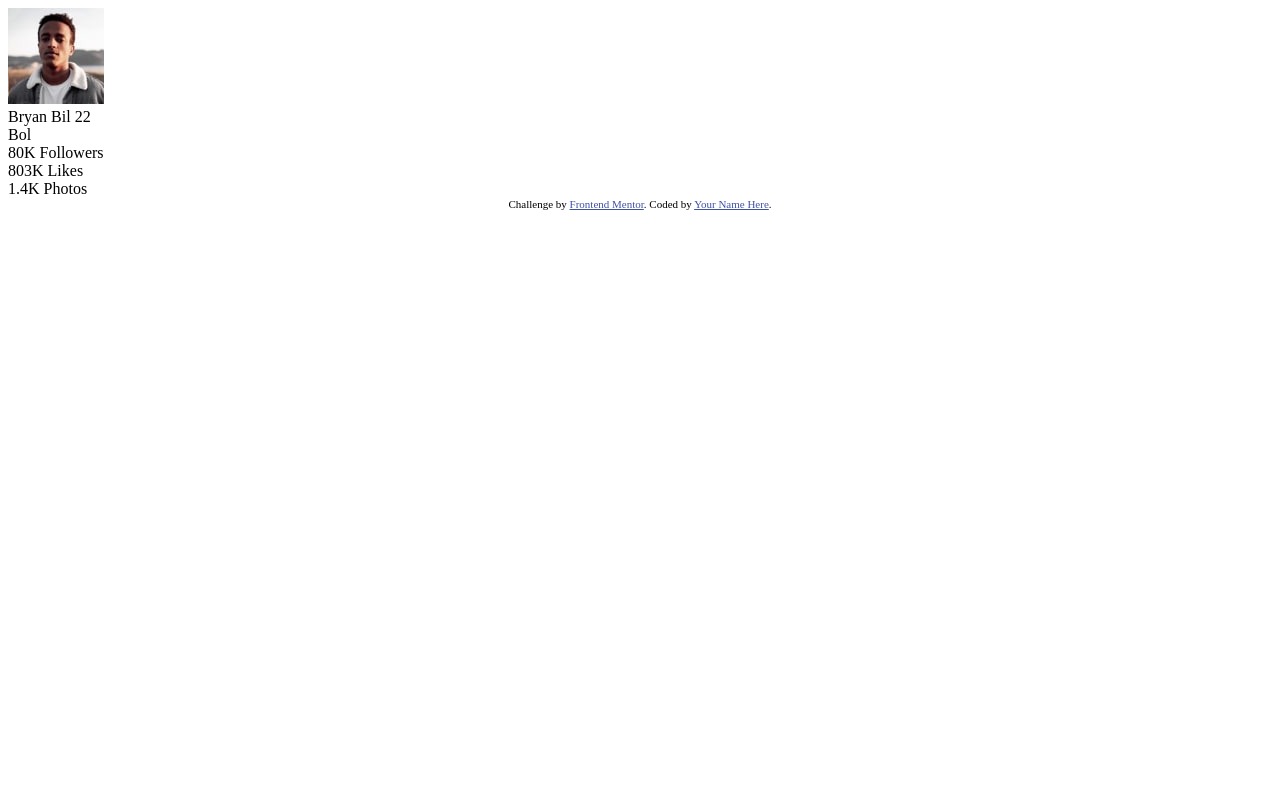
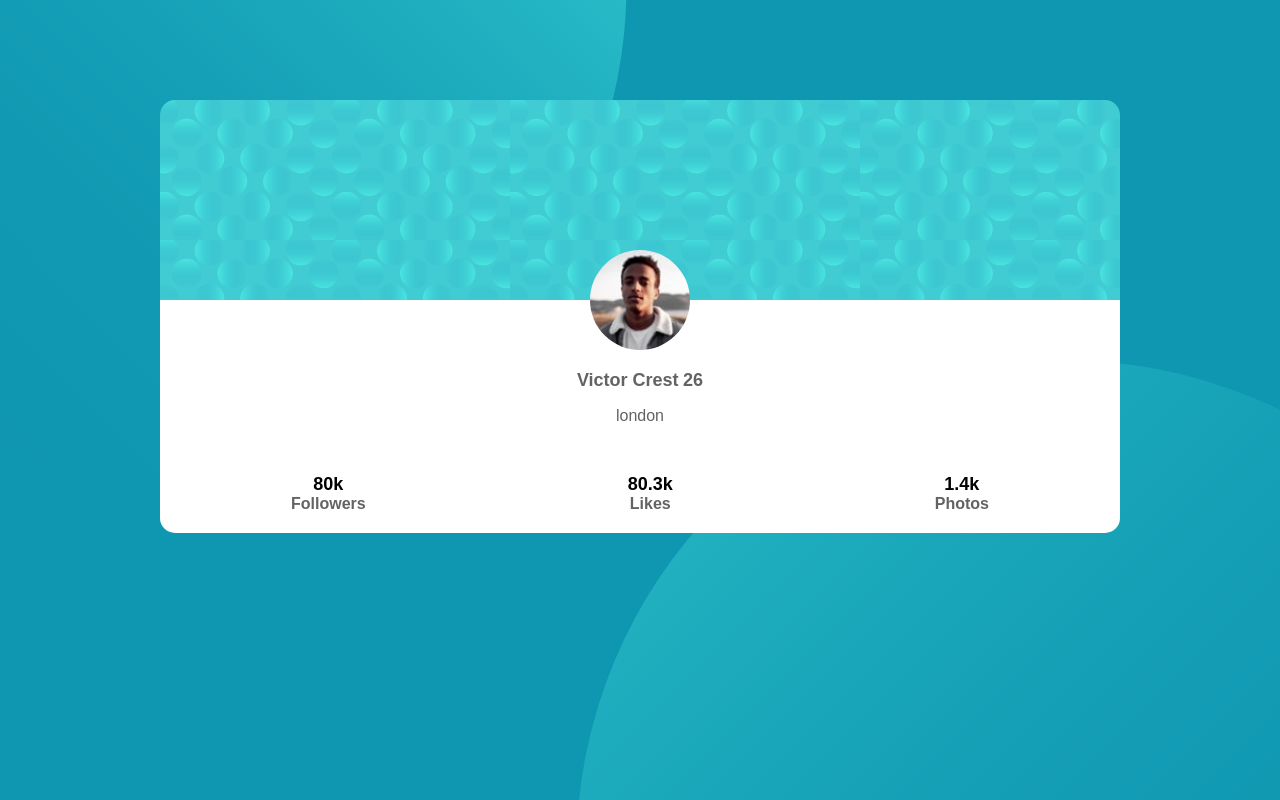
Before and after one commit to bryanby76/profile-card-component-2022, a plain HTML site: page index.html in a window 1280 px wide. Drawn offline with Linux system fonts and the light colour scheme.

Commit message:
final component

```diff
--- a/index.html
+++ b/index.html
@@ -5,10 +5,7 @@
   <meta name="viewport" content="width=device-width, initial-scale=1.0"> <!-- displays site properly based on user's device -->
 
   <link rel="icon" type="image/png" sizes="32x32" href="./images/favicon-32x32.png">
-  <link rel="preconnect" href="https://fonts.googleapis.com">
-<link rel="preconnect" href="https://fonts.gstatic.com" crossorigin>
-<link href="https://fonts.googleapis.com/css2?family=Kumbh+Sans:wght@400;700&display=swap" rel="stylesheet">
-<link rel="stylesheet" href="./style.css">
+  <link rel="stylesheet" href="./styles.css"/>
   <title>Frontend Mentor | Profile card component</title>
 
   <!-- Feel free to remove these styles or customise in your own stylesheet 👍 -->
@@ -18,37 +15,39 @@
   </style>
 </head>
 <body>
+
+    <div class="conteiner">
     <section class="main">
       <div class="background"></div>
       <div class="data">
         <div class="image-profile">
-        <img src="./images/image-victor.jpg" alt="Victor's pic" />
+          <img src="./images/image-victor.jpg" alt="Victor's picture">
+        </div>
+        <div class="data_details">
+          <span>Victor Crest</span>
+          <span>26</span>
+        </div>
+        <div class="data_details1">
+          <span>london</span>
+        </div>
+        <div></div>
+      </div>
+    </section>
+
+      <footer>
+        <div>
+          <span class="subtitle">80k</span>
+          <span class="letters">Followers </span>
         </div>
         <div>
-        <span>Bryan Bil</span>
-        <span>22</span>
-      </div>
-      <span>Bol</span>
-    </div>
-  </section>
-  <footer>
-    <div>
-      <span class="subtitle">80K</span>
-      <span class="letters">Followers</span>
-    </div>
-    <div>
-      <span class="subtitle">803K</span>
+          <span class="subtitle">80.3k</span>
           <span class="letters">Likes</span>
         </div>
         <div>
-      <span class="subtitle">1.4K</span>
-      <span class="letters">  Photos</span>
+          <span class="subtitle">1.4k</span>
+          <span class="letters">Photos</span>
         </div>
       </footer>
-
-  <div class="attribution">
-    Challenge by <a href="https://www.frontendmentor.io?ref=challenge" target="_blank">Frontend Mentor</a>.
-    Coded by <a href="#">Your Name Here</a>.
     </div>
     </body>
 </html>
--- a/styles.css
+++ b/styles.css
@@ -1,33 +1,72 @@
-:root{
-    --Darkcyan: hsl(185, 75%, 39%);
---VeryDarkDesaturatedBlue: hsl(229, 23%, 23%);
---DarkGrayishBlue: hsl(227, 10%, 46%);
---darkGray: hsl(0,0%,59%);
---fontSize: 18px;
+:root {
+    --DarkCyan:  hsl(185,75%,39%);
+    --veryDarkDesatured: blue: hsl(185,75%,39%);
+    --DarkGrayishBlue: hsl(185,75%,39%);
+    --darkGray: hsl(0,0%,39%);
+    --fontSize: 18px
 }
-body {
+body{
     font-family: 'Kumbh Sans', sans-serif;
-    margin: 0;
-    padding: 0;
-    box-sizing: border-box;
+    margin: 0%;
+    padding: 0%;
+    background-color:#0F96B0;
+    font-family: Arial, Helvetica, sans-serif;
+    background-image:url(/images/bg-pattern-top.svg),url(/images/bg-pattern-bottom.svg);
+    background-repeat: no-repeat, no-repeat;
+    background-position: right 51vw bottom 20vh, left 45vw top 45vh;
+}
+.conteiner{
+    width: 75%;
+    margin: 100px auto;
+    border-radius: 15px;
+    overflow: hidden;
+
 }
 .background{
     height: 200px;
-    background-image: url('/images/bg-pattern-card.svg');
+    background-image: url(./images/bg-pattern-card.svg);
 }
 .data{
     display: flex;
     flex-direction: column;
-    align-items:center;
+    align-items: center;
+    position: relative;
+    background-color: white;
+}
+.data > span{
+    margin-bottom: 28px;
+    color: black;
+}
+.data_details1{
+    margin-bottom: 28px;
+    color: var(--darkGray);
 }
 .image-profile{
     border-radius: 50%;
     height: 100px;
     overflow: hidden;
-    border: 2px;
+    border-color: 100px white;
+    margin-bottom: 28px;
+    position: absolute;
+    top: -50px;
 }
 .image-profile img{
     height: 100%;
+}
+.data_details {
+    margin-bottom: 16px;
+    margin-top: 70px;
+
+}
+.data_details span:nth-child(1){
+    font-weight: 700;
+    color: var(--darkGray);
+    font-size: var(--fontSize);
+}
+.data_details span:nth-child(2){
+    font-weight: 700;
+    color: var(--darkGray);
+    font-size: var(--fontSize);
 }
 footer{
     display: flex;
@@ -35,18 +74,19 @@ footer{
     justify-content: space-around;
     height: 80px;
     border-top: 2px var(--darkGray);
+    background-color: white;
 }
-footer div{
+footer div {
     display: flex;
     flex-direction: column;
     align-items: center;
     justify-content: center;
 }
+.letters{
+    font-weight: 700;
+    color:var(--darkGray)
+}
 .subtitle{
     font-weight: 700;
     font-size: var(--fontSize);
 }
-.letters{
-    font-weight: 700;
-    color: var(--darkGray);
-}
```
Also changed, not shown: bg-pattern-bottom.svg (added), bg-pattern-card.svg (added), bg-pattern-top.svg (added), favicon-32x32.png (added), image-victor.jpg (added). Lines whose indentation alone changed are shown as unchanged.
